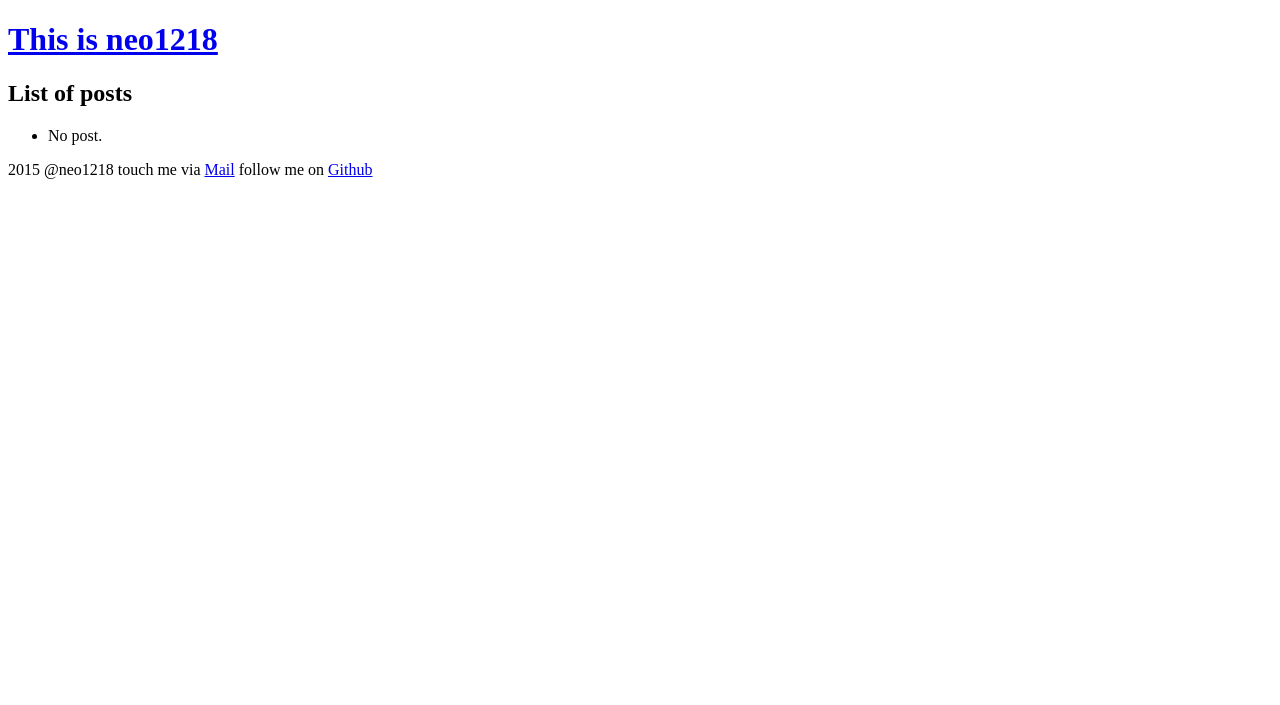
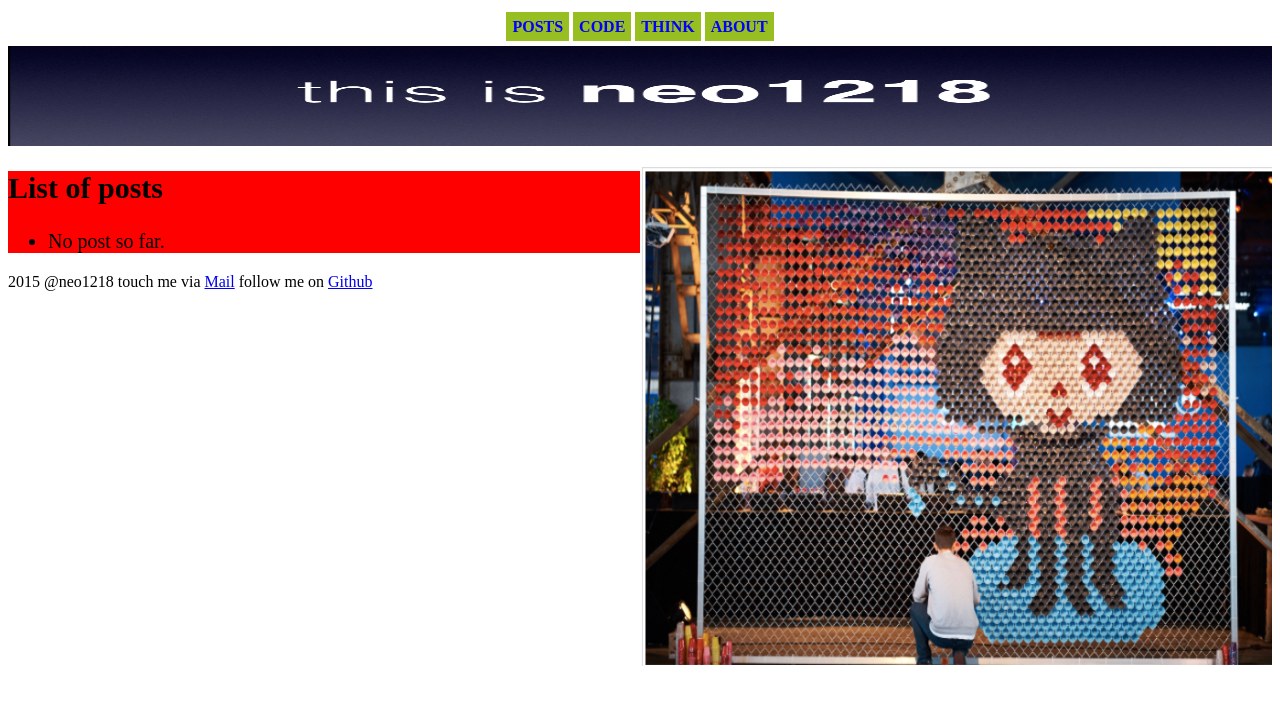
Before and after one commit to wanzifa/neo1218_blog, a Flask app: page /index in a window 1280 px wide. Shown: the top 705 px of the page. Run offline with Flask 2, Linux system fonts and the light colour scheme.

Commit message:
blog site update❤️

```diff
--- a/kimi.py
+++ b/kimi.py
@@ -43,4 +43,4 @@ if __name__ == "__main__":
     if len(sys.argv) > 1  and sys.argv[1] == "build":
         freezer.freeze()
     else:
-        app.run(port=1218)
+        app.run()
--- /dev/null
+++ b/static/css/base.css
@@ -0,0 +1,72 @@
+/*body {text-align: center;}*/
+
+#index  { MARGIN-RIGHT: auto; MARGIN-LEFT: auto;
+	overflow: hidden;
+
+}
+
+#navagate {text-align:center;}
+
+#navagate ul {
+	list-style-type:none;
+	margin:0;
+	padding:0;
+	padding-top:10px;
+	padding-bottom:10px;
+}
+
+#navagate li {
+	display:inline;
+}
+
+#navagate a:link, a:visited {
+	font-weight:bold;
+	color:blue;
+	background-color:#98bf21;
+	text-align:center;
+	padding:6px;
+	text-decoration:none;
+	text-transform:uppercase;
+}
+
+#navagate a:hover, a:active {
+	background-color:#7A991A;
+}
+
+#headed a:link, a:visited {
+	font-weight:bold;
+	color:yellow;
+	background-color:#98bf21;
+	text-align:center;
+	padding:6px;
+	text-decoration:none;
+	text-transform:uppercase;
+}
+
+#headed a:hover, a:active {
+	background-color:#7A991A;
+}
+
+#index-left {
+	width:50%;
+	font-weight:arial; font-size:20px;
+	background-color:red;
+}
+
+#index-right {
+	width:50%;
+	height:500px;
+	float:right;
+	margin-top:20px;
+}
+/*
+.imgBox {
+	height: 100%;
+	width: 100%;
+	background: "https://assets-cdn.github.com/images/modules/open_graph/github-mark.png" no-repeat center center;
+	background-size: 100% auto;
+}
+*/
+#foot {
+	width:50%;
+}
--- a/templates/_list.html
+++ b/templates/_list.html
@@ -2,14 +2,14 @@
 {% for page in pages %}
     <li>
         <a href="{{ url_for("page", path=page.path) }}">{{ page.title }}</a>
-        {% if page.meta.tags|length %}
+        {#% if page.meta.tags|length %}
             | Tagged:
             {% for page_tag in page.meta.tags %}
                 <a href="{{ url_for("tag", tag=page_tag) }}">{{ page_tag }}</a>
             {% endfor %}
-        {% endif %}
-    </li>
+        {% endif %#}
+	</li>
 {% else %}
-    <li>No post.</li>
+    <li>No post so far.</li>
 {% endfor %}
 </ul>
--- a/templates/base.html
+++ b/templates/base.html
@@ -2,24 +2,32 @@
 <html>
 <head>
     <meta charset="utf-8">
+	<link rel="stylesheet" type="text/css" href="../static/css/base.css" />
     <title>neo1218's blog</title>
 </head>
 <body>
-    <div class="head">
-        <h1><a href="{{ url_for("index") }}">This is neo1218</a></h1>
-    </div>
-    <div class="posts">
-            {% block content %}
-                <p>welcome to neo1218's blog</p>
-            {% endblock content %}
-    </div>
-
-    <div class="foot">
+<div id="index">
+	<div id="navagate">
+		<ul>
+			<li><a href="http://121.43.230.104:1218/index.html">Posts</a></li>
+			<li><a href="news.asp">Code</a></li>
+			<li><a href="contact.asp">Think</a></li>
+		<li><a href="http://121.43.230.104:1218/about.html">About</a></li>
+		</ul>
+	</div>
+    <!--div id="headed">
+        <h1><a href="{#{ url_for("index") }#}">This is neo1218</a></h1>
+    </div-->
+    {% block content %}
+		<p>welcome to neo1218's blog</p>
+    {% endblock content %}
+    <div id="foot">
             <p>
                 2015 @neo1218
                 touch me via <a href="neo1218@yeah.net">Mail</a>
                 follow me on <a href="https://github.com/neo1218">Github</a>
             </p>
     </div>
+</div>
 </body>
 </html>
--- a/templates/index.html
+++ b/templates/index.html
@@ -1,8 +1,17 @@
 {% extends "base.html" %}
 
 {% block content %}
+<div style="width:auto; height:100px;">
+	<img src="../static/img/loveb.png" style="width:100%;height:100%;"/>
+</div>
+<div id="index-right">
+	<img src="../static/img/loveblog.png" style="width:100%;height:100%;"/>
+</div>
+
+<div id="index-left">
     <h2>List of posts</h2>
     {% with pages=pages %}
         {% include "_list.html" %}
     {% endwith %}
+</div>
 {% endblock content %}
--- a/templates/tag.html
+++ b/templates/tag.html
@@ -1,8 +1,8 @@
-{% extends "base.html" %}
+{#% extends "base.html" %}
 
 {% block content %}
     <h2>List of posts tagged <em>{{ tag }}</em></h2>
     {% with pages=pages  %}
         {% include "_list.html" %}
     {% endwith %}
-{% endblock content %}
+{% endblock content %#}
```
Also changed, not shown: static/img/love.png (added), static/img/loveb.png (added), static/img/loveblog.png (added), 1 other file.
